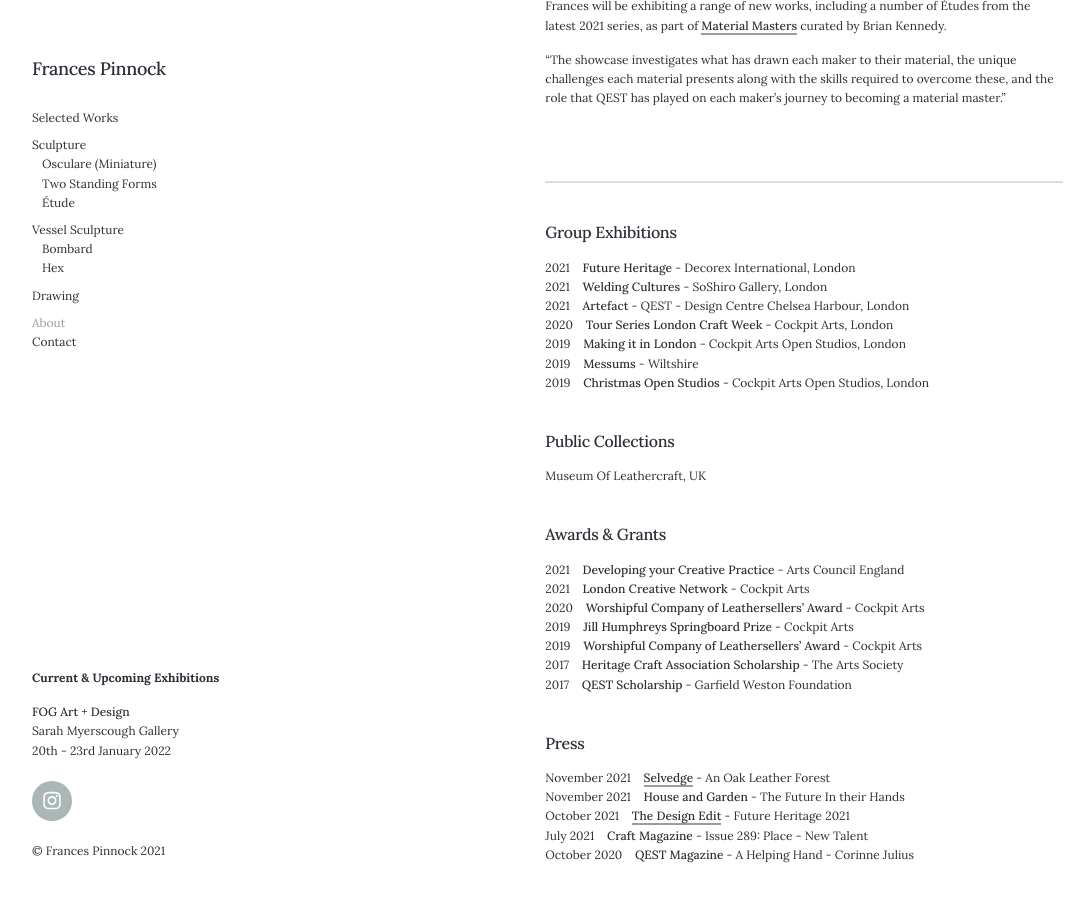
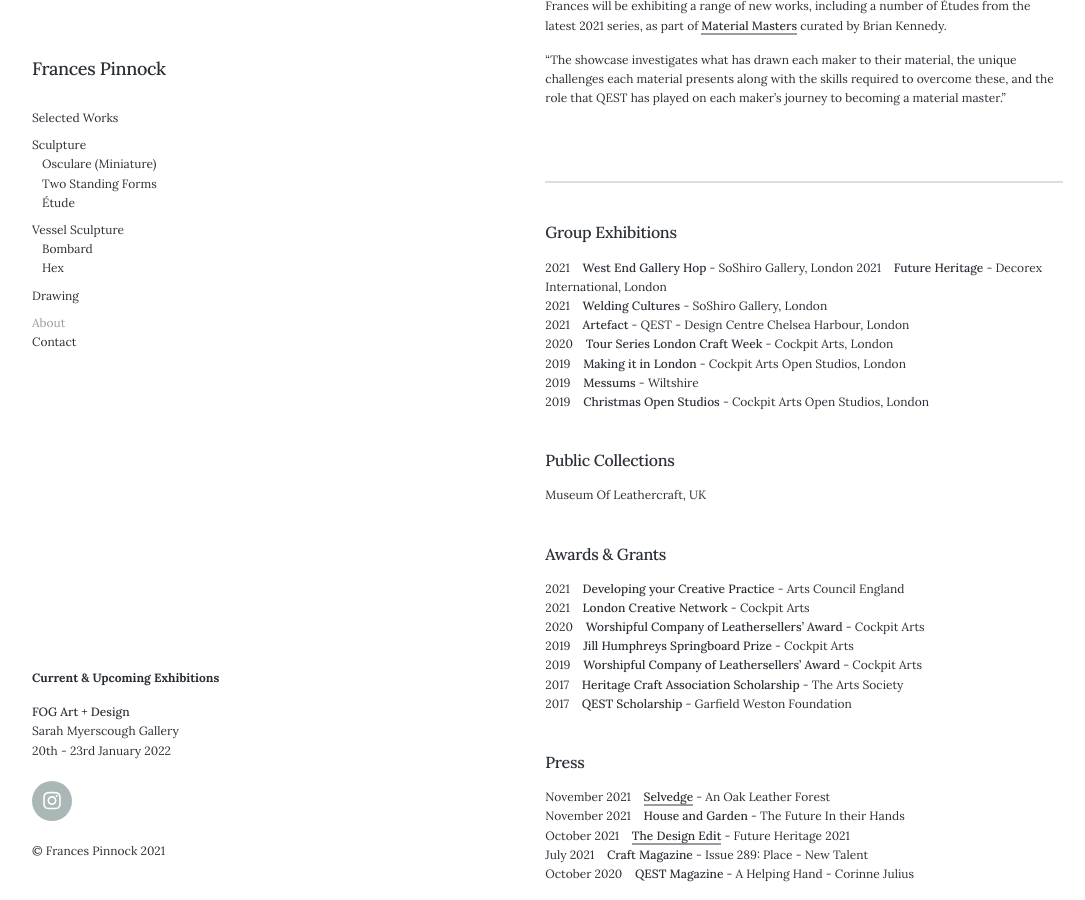
Before and after one commit to francespinnock/francespinnock.github.io, a Jekyll site: the page built from _pages/about.md, in a window 1280 px wide and 900 px high, scrolled down 782 px. Shown: the whole window, without its empty margins (28-1113 px from the left). Built offline with Jekyll 4.4.1, drawn with Linux system fonts in a browser that asks for light colours; nearby versions of some CDN libraries.

Commit message:
Update about.md

```diff
--- a/_pages/about.md
+++ b/_pages/about.md
@@ -46,6 +46,7 @@ Frances will be exhibiting a range of new works, including a number of Études f
 <hr />
 ## Group Exhibitions
 
+2021&nbsp;&nbsp;&nbsp; **West End Gallery Hop** - SoShiro Gallery, London
 2021&nbsp;&nbsp;&nbsp; **Future Heritage** - Decorex International, London
 2021&nbsp;&nbsp;&nbsp; **Welding Cultures** - SoShiro Gallery, London
 2021&nbsp;&nbsp;&nbsp; **Artefact** - QEST - Design Centre Chelsea Harbour, London
```
